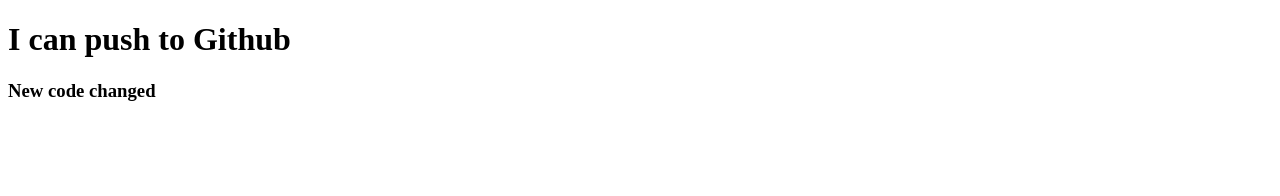
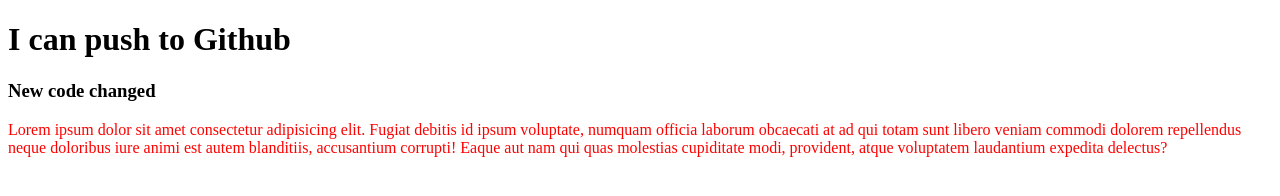
Before and after one commit to FahamidulDipro/my-first-repo, a plain HTML site: page index.html in a window 1280 px wide. Drawn offline with Linux system fonts and the light colour scheme.

Commit message:
added a paragraph in red color

```diff
--- a/index.html
+++ b/index.html
@@ -5,12 +5,15 @@
     <meta charset="UTF-8">
     <meta http-equiv="X-UA-Compatible" content="IE=edge">
     <meta name="viewport" content="width=device-width, initial-scale=1.0">
+    <link rel="stylesheet" href="style.css">
     <title>My First Github Repo</title>
 </head>
 
 <body>
     <h1>I can push to Github</h1>
     <h3>New code changed</h3>
+    <p>Lorem ipsum dolor sit amet consectetur adipisicing elit. Fugiat debitis id ipsum voluptate, numquam officia laborum obcaecati at ad qui totam sunt libero veniam commodi dolorem repellendus neque doloribus iure animi est autem blanditiis, accusantium
+        corrupti! Eaque aut nam qui quas molestias cupiditate modi, provident, atque voluptatem laudantium expedita delectus?</p>
 </body>
 
 </html>
--- /dev/null
+++ b/style.css
@@ -0,0 +1,3 @@
+p {
+    color: red;
+}
```
